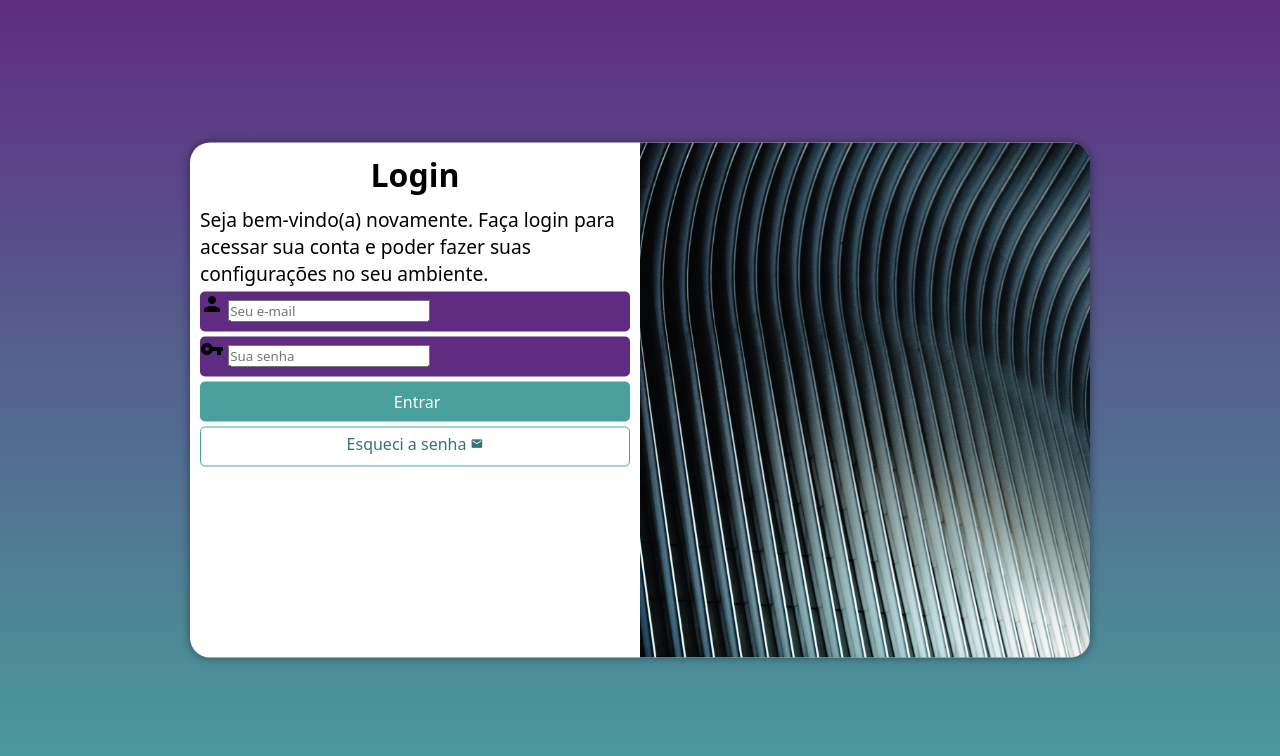
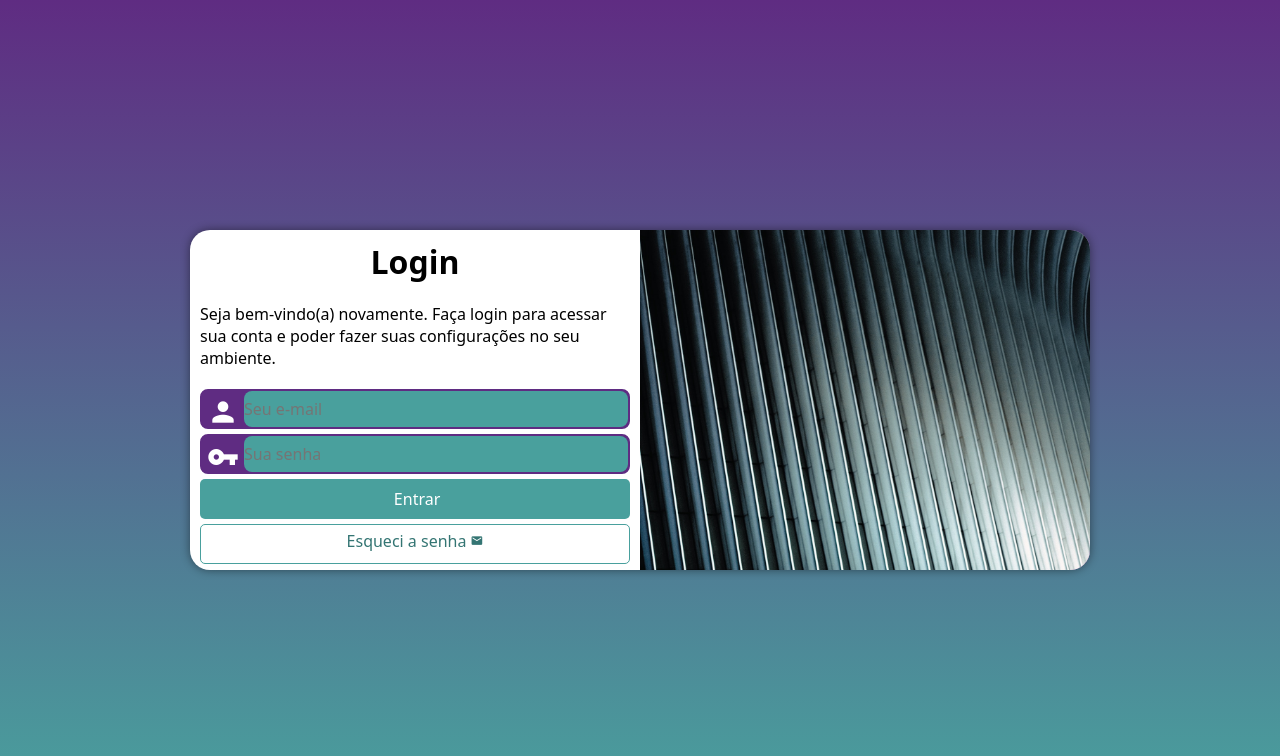
Before and after one commit to SousaIvo/projeto-login, a plain HTML site: page index.html in a window 1280 px wide. Drawn offline with Linux system fonts and the light colour scheme.

Commit message:
Projeto Finalizado

```diff
--- a/estilos/media-query.css
+++ b/estilos/media-query.css
@@ -7,6 +7,7 @@
 
     section#login {
         width: 80vw;
+        height: 280px;
     }
 
     section#login > div#imagem {
@@ -28,6 +29,7 @@
 
     section#login {
         width: 900px;
+        height: 340px;
     }
 
     section#login > div#imagem {
@@ -45,6 +47,7 @@
     }
 
     div#formulario > p {
-        font-size: 1.2em;
+        font-size: 1.0em;
+        margin: 20px 0px;
     }
 }
--- a/estilos/style.css
+++ b/estilos/style.css
@@ -32,7 +32,7 @@ section#login {
     position: absolute;
     top: 50%;
     left: 50%;
-    transform: translate(-50%, -50%);
+
     overflow: hidden;
     background-color: white;
     width: 250px;
@@ -41,6 +41,7 @@ section#login {
     box-shadow: 0px 0px 10px rgba(0, 0, 0, 0.452);
     transition: width 0.3s, height 0.3s;
     transition-timing-function: ease;
+    transform: translate(-50%, -50%);
 }
 
 section#login > div#imagem {
@@ -67,15 +68,43 @@ div#formulario > p {
 
 form > div.campo {
     background-color: #5f2c82;
+    border: 2px solid #5f2c82;
     width: 100%;
     display: block;
     height: 40px;
-    border-radius: 5px;
+    border-radius: 8px;
     margin: 5px 0px;
+}
+
+form > div.campo:focus-within{
+    border: none;
 }
 
 div.campo > label {
     display: none;
+}
+
+div.campo > span {
+    color: white;
+
+    font-size: 2em;
+    width: 40px;
+    padding: 5px;
+}
+
+div.campo > input {
+    background-color: #49a09d;
+    font-size: 1em;
+    width: calc(100% - 42px);
+    height: 100%;
+    border: 0px;
+    border-radius: 8px;
+    margin-left: 42px;
+    transform: translateY(-42px);
+}
+
+div.campo > input:focus-within {
+    background-color: white;
 }
 
 form > input[type=submit] {
@@ -88,6 +117,7 @@ form > input[type=submit] {
     border: none;
     border-radius: 5px;
 }
+
 form > input[type=submit]:hover {
     background-color: #235a58;
     cursor: pointer;
```
